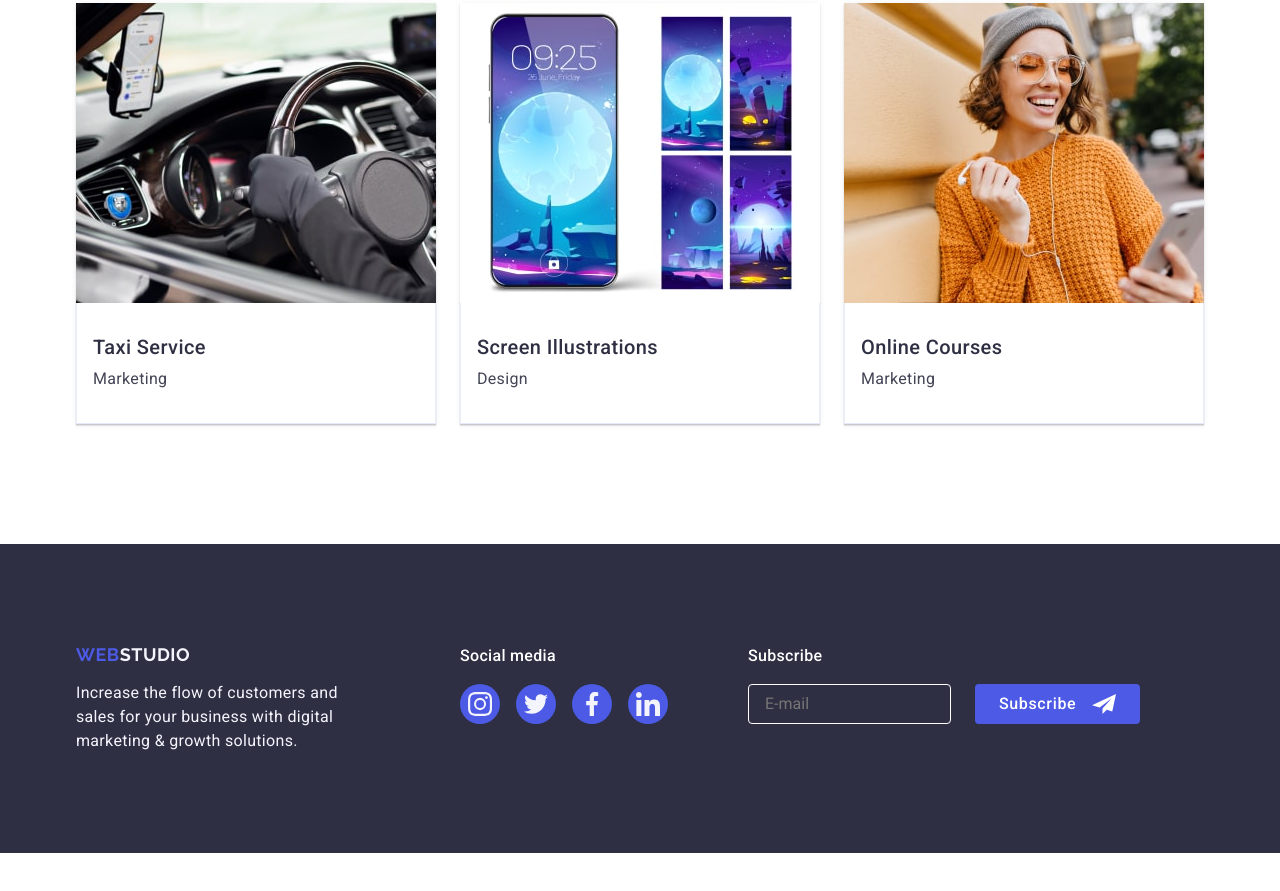
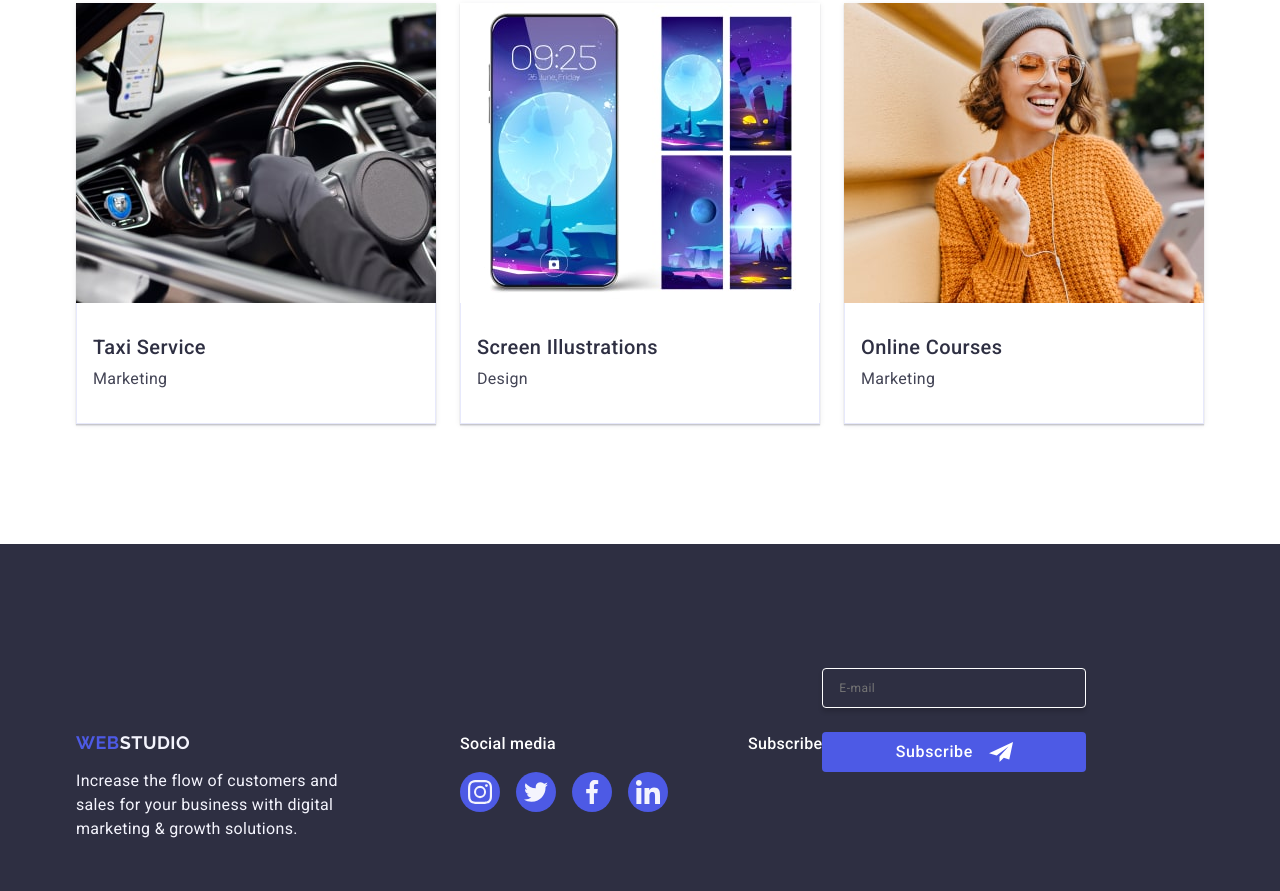
Before and after one commit to YelyzavetaMnoholiet/goit-markup-hw-05, a plain HTML site: page index.html in a window 1280 px wide. Shown: the part 2635-3526 px from the top of the page. Before the commit the page ends 3488 px from the top, so only its background shows below. Drawn offline with nearby package versions, Linux system fonts and the light colour scheme.

Commit message:
hw5-error-footer

```diff
--- a/css/styles.css
+++ b/css/styles.css
@@ -475,7 +475,7 @@ img {
   font-weight: 500;
   font-size: 16px;
   line-height: 1.5;
-  color: white;
+  color: #fff;
   letter-spacing: 0.02em;
   margin-bottom: 16px;
 }
@@ -518,7 +518,6 @@ img {
 .footer-input-btn {
   display: flex;
   align-items: end;
-  gap: 24px;
   justify-content: center;
   margin-left: 80px;
 }
@@ -526,41 +525,42 @@ img {
   display: flex;
   flex-direction: column;
   justify-content: center;
+  gap: 24px;
 }
 
 .footer-email {
-  border: 1px solid #fff;
+  border: 1px solid #ffffff;
   border-radius: 4px;
   background-color: transparent;
-  padding-top: 8px;
-  padding-bottom: 8px;
   padding-left: 16px;
+  width: 264px;
   height: 40px;
+  font-size: 12px;
+  line-height: 2;
+  letter-spacing: 0.04em;
+  box-shadow: 0px 4px 4px rgba(0, 0, 0, 0.15);
 }
 
-.footer-block-btn {
-  display: flex;
-  align-items: center;
-  justify-content: center;
-  flex-direction: row;
-  gap: 16px;
+.footer-email::-moz-placeholder {
+  color: #ffffff;
 }
 
 .footer-btn {
   border-radius: 4px;
+  min-width: 165px;
   height: 40px;
-  padding: 8px 24px;
+  font-family: "Roboto", sans-serif;
   background-color: #4d5ae5;
   box-shadow: none;
   border: none;
-  color: #fff;
-  fill: #fff;
+  color: #ffffff;
+  fill: #ffffff;
   font-weight: 500;
   font-size: 16px;
+  line-height: 1.5;
   letter-spacing: 0.04em;
-  text-align: center;
+  cursor: pointer;
   display: flex;
-  gap: 16px;
   justify-content: center;
   align-items: center;
   transition: background-color 250ms cubic-bezier(0.4, 0, 0.2, 1);
@@ -569,6 +569,10 @@ img {
 .footer-btn:hover,
 .footer-btn:focus {
   background-color: #404bbf;
+}
+
+.footer-btn-icon {
+  margin-left: 16px;
 }
 
 .modal-overlay {
--- a/index.html
+++ b/index.html
@@ -474,23 +474,23 @@
           </ul>
         </div>
         <div class="footer-input-btn">
-          <div class="footer-input">
-            <p class="footer-container-text">Subscribe</p>
+          <p class="footer-container-text">Subscribe</p>
+          <form class="footer-input">
+            <label class="footer-labeel" for="footer-email"></label>
             <input
               class="footer-email"
-              type="footer-email"
-              name="email"
+              type="email"
+              name="footer-email"
               placeholder="E-mail"
             />
-          </div>
-          <div class="footer-block-btn">
-            <button class="footer-btn" type="button">
+            <button class="footer-btn" type="submit">
               Subscribe
               <svg class="footer-btn-icon" width="24" height="24">
                 <use href="./images/icons.svg#icon-frame"></use>
               </svg>
             </button>
-          </div>
+          </form>
+          <div class="footer-block-btn"></div>
         </div>
       </div>
     </footer>
```
